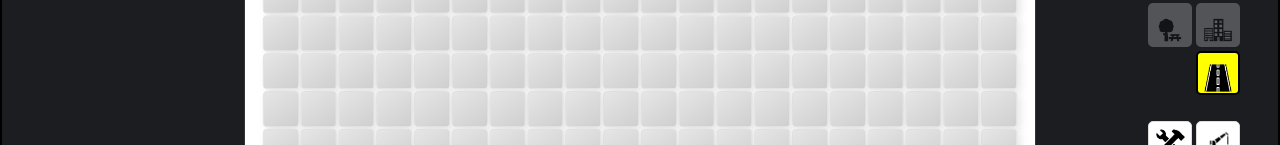
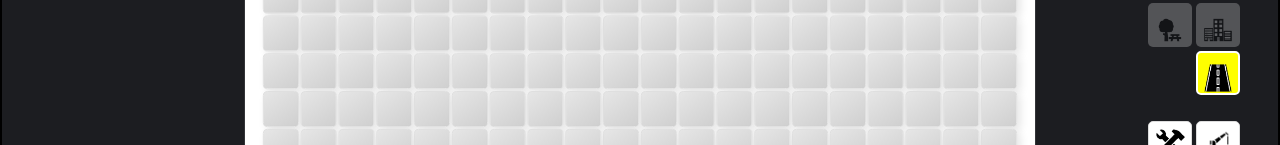
Before and after one commit to hendrikyong/SPM_Pookie_Bears, a website: page arcade-mode.html in a window 1280 px wide. Shown: the part 313-458 px from the top of the page. Drawn offline with nearby package versions, Linux system fonts and the light colour scheme; a web font is replaced by a local one.

Commit message:
Changed border colour when selected

```diff
--- a/css/arcade-mode.css
+++ b/css/arcade-mode.css
@@ -999,7 +999,7 @@
   .building.selected {
       opacity: 1;
       /* background-color: #78c678; Darker shade for selected building */
-      border-color: black; /* Black border for selected building */
+      border-color: white; /* Black border for selected building */
   }
 
   .building::after {
```
